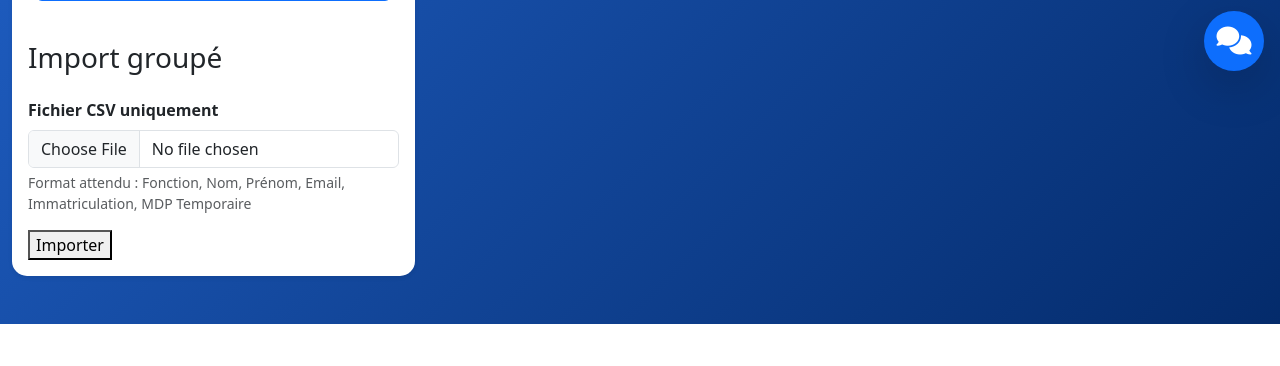
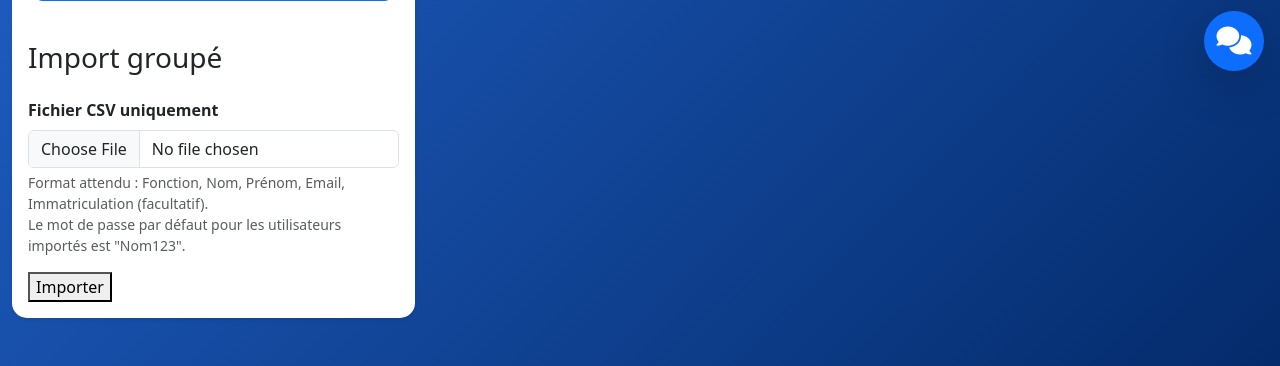
Before and after one commit to GaspardG104/workspace_connect, a PHP site: template app/views/admin/users_list.php in a window 1280 px wide. Shown: the part 713-1079 px from the top of the page. Before the commit the page ends 1037 px from the top, so only its background shows below. Run offline with PHP 8.4, Linux system fonts and the light colour scheme; the template is opened without the code that fills it, so the values that code supplies are empty; the visitor is signed in with stand-in values (Sample User, id 1); some libraries are stand-ins or nearby versions.

Commit message:
ux et css

```diff
--- a/app/views/admin/users_list.php
+++ b/app/views/admin/users_list.php
@@ -77,7 +77,10 @@
                         <div class="mb-3">
                             <label class="form-label fw-bold">Fichier CSV uniquement</label>
                             <input type="file" name="user_file" class="form-control" accept=".csv" required>
-                            <div class="form-text">Format attendu : Fonction, Nom, Prénom, Email, Immatriculation, MDP Temporaire</div>
+                            <div class="form-text">
+                                Format attendu : Fonction, Nom, Prénom, Email, Immatriculation (facultatif).<br>
+                                Le mot de passe par défaut pour les utilisateurs importés est "Nom123".
+                            </div>
                         </div>
                         <button type="submit">Importer</button>
                     </form>
```
